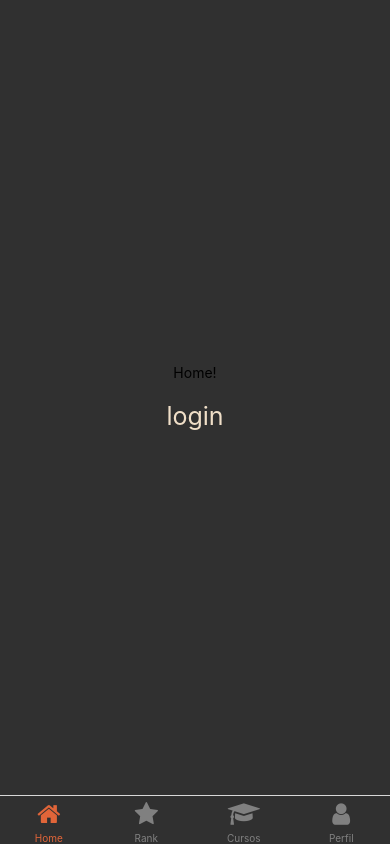
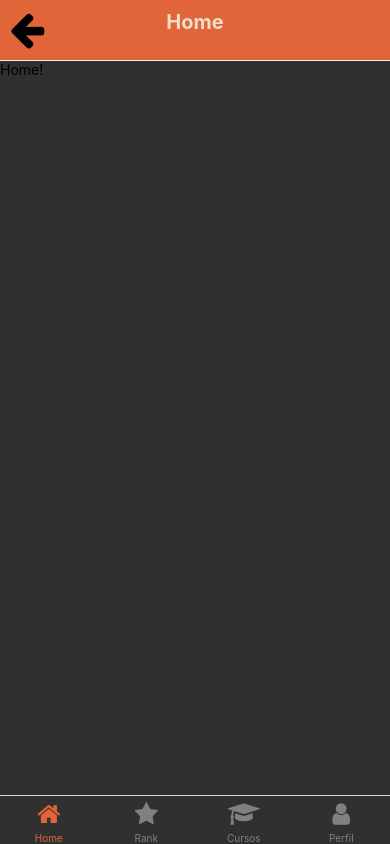
Before and after one commit to Aykimim/TentandoDeNovo, a React Native app: screen /MainTab in a window 390 px wide. Built offline with nearby package versions, Linux system fonts and the light colour scheme.

Commit message:
home att1
home limpa sem meu código bugado

```diff
--- a/src/screens/Cursos/styles.js
+++ b/src/screens/Cursos/styles.js
@@ -1,8 +1,6 @@
 import styled from "styled-components/native";
 
 export const ButtonCurso = styled.TouchableHighlight`
-
-
   background-color: #795833;
   border-radius: 10px;
   align-items: center;
--- a/src/screens/Home/index.js
+++ b/src/screens/Home/index.js
@@ -1,8 +1,10 @@
 import React from "react";
 
-import { StyleSheet, Text, View } from "react-native";
+import { StyleSheet, Text, View, TouchableOpacity} from "react-native";
 import { NavigationContainer, useNavigation } from "@react-navigation/native";
-import { Container, SendButton, SendButtontext } from "./styles";
+import { Container, SendButton, SendButtontext, ButtonText } from "./styles";
+import { Header } from "react-native-elements";
+import Icon from "react-native-vector-icons/FontAwesome";
 
 export default function App() {
   const navigation = useNavigation();
@@ -10,15 +12,46 @@ export default function App() {
   function navigateToLogin() {
     navigation.navigate("Login");
   }
+
+  const Custumizavel = () => {
+    alert("Voltar");
+  };
+
+  function MyCustomLeftComponent() {
+    return (
+      <View style={{ flexDirection: "row", alignItems: "center" }}>
+        <TouchableOpacity onPress={Custumizavel}>
+          <Icon name="arrow-left" size={40} color="#000" />
+        </TouchableOpacity>
+      </View>
+    );
+  }
+
+  function MyCustomCenterComponent() {
+    return (
+      // Personalize o componente de acordo com suas necessidades
+      <ButtonText>Home</ButtonText>
+    );
+  }
+
+  function MyCustomRightComponent() {
+    return (
+      // Personalize o componente de acordo com suas necessidades
+      <ButtonText></ButtonText>
+    );
+    }
+
   return (
     <Container>
+      <Header backgroundColor="#E16539"
+      leftComponent={<MyCustomLeftComponent />}
+      centerComponent={<MyCustomCenterComponent />}
+      rightComponent={<MyCustomRightComponent />}
+      />
       <View>
         <Text>Home!</Text>
       </View>
 
-      <SendButton onPress={navigateToLogin}>
-        <SendButtontext>login</SendButtontext>
-      </SendButton>
     </Container>
   );
 }
--- a/src/screens/Home/styles.js
+++ b/src/screens/Home/styles.js
@@ -4,10 +4,6 @@ import styled from "styled-components/native";
 export const Container = styled.SafeAreaView`
   flex: 1;
   background-color: #303030;
-  justify-content: center;
-  align-items: center;
-  padding-horizontal: 5%;
-  padding-vertical: 5%;
 `;
 
 export const Textbotao = styled.Text`
@@ -64,3 +60,12 @@ export const View = styled.View`
   alignitems: "center";
   color: #f0dfc8;
 `;
+
+export const ButtonText = styled.Text`
+  color: #f0dfc8;
+  font-size: 20px;
+  text-align: center;
+  flex: 1; /* Isso faz o texto ocupar todo o espaço vertical */
+  font-weight: bold; /* Adicione esta linha para tornar o texto em negrito */
+
+`;
```
Also changed, not shown: 1 other file (tests, documents, lock files or other folders). Lines whose indentation alone changed are shown as unchanged.
